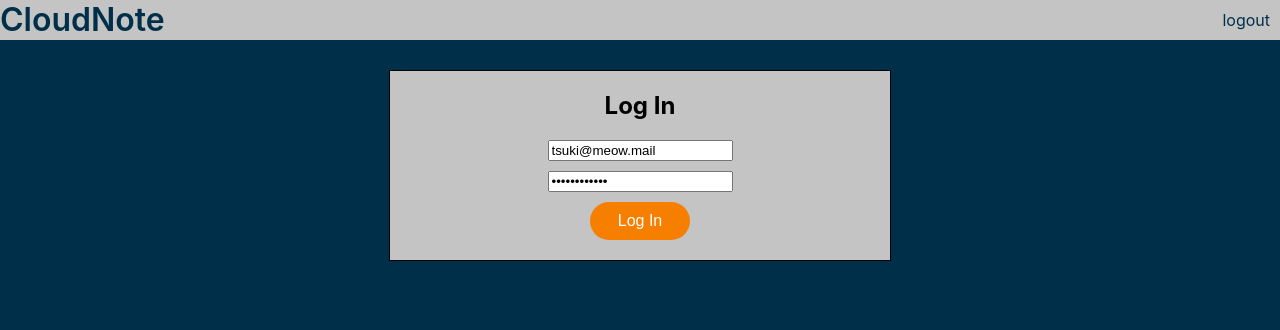
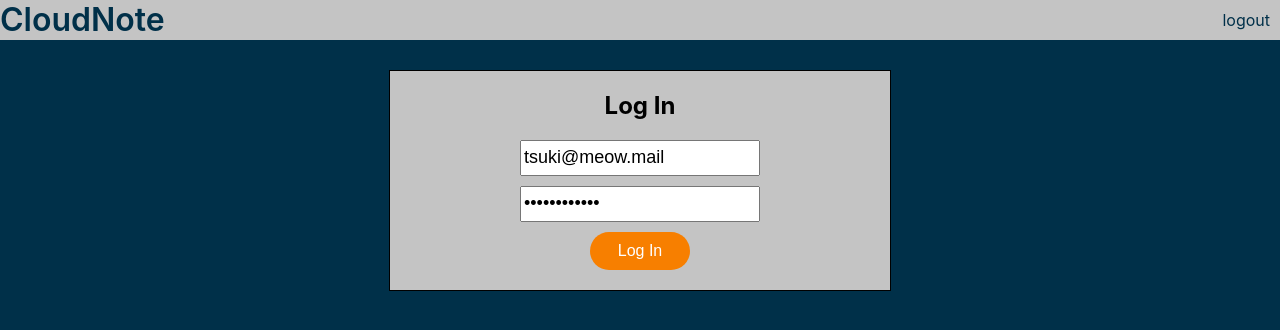
Before and after one commit to N8ers/cloud-note, a React (Create React App) app: page /welcome in a window 1280 px wide. Shown: the top 330 px of the page. Built offline with nearby package versions, Linux system fonts and the light colour scheme.

Commit message:
make title input look more like a title

```diff
--- a/src/components/NotePad/NotePad.css
+++ b/src/components/NotePad/NotePad.css
@@ -10,3 +10,8 @@ textArea {
   width: 100%;
   height: 300px;
 }
+
+input {
+  height: 30px;
+  font-size: large;
+}
```
